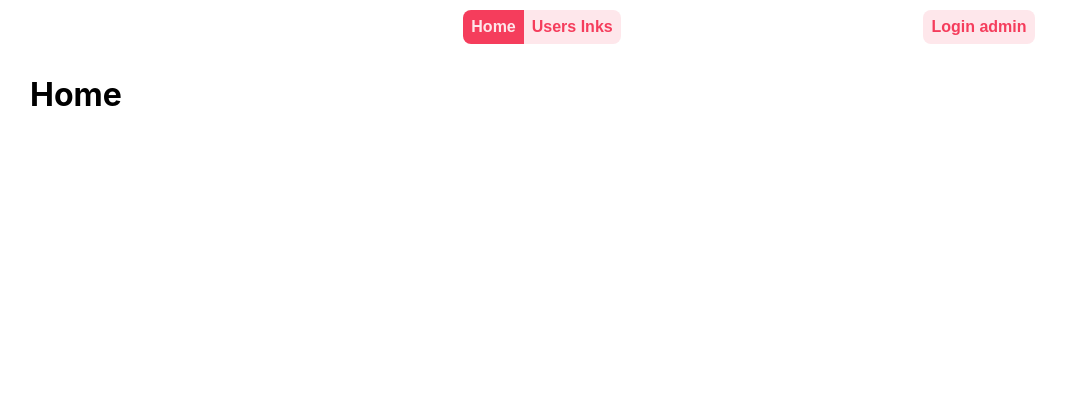
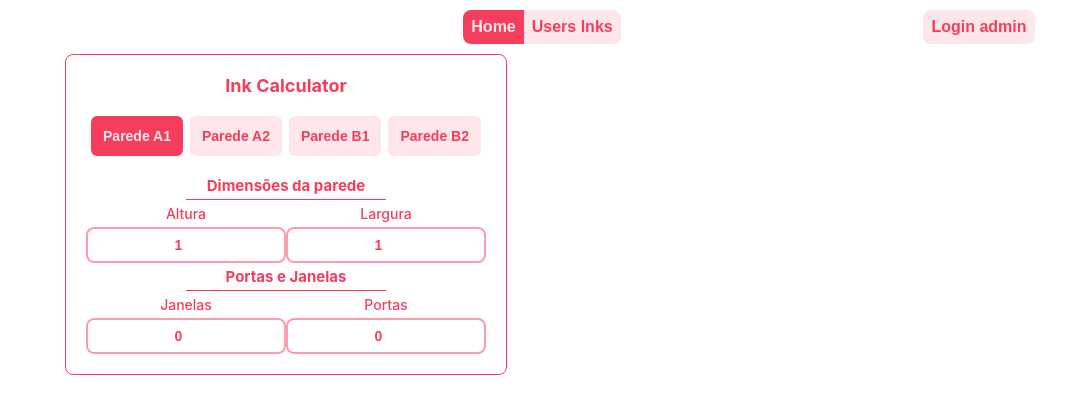
Before and after one commit to MuriloGon/dr-frontend, a React (Create React App) app: page / in a window 1280 px wide. Shown: the top 414 px of the page, without its empty margins (98-1164 px from the left). Built offline with nearby package versions, Linux system fonts and the light colour scheme.

Commit message:
refactor: refactor InkCalculator styles

```diff
--- a/src/components/InkCalculator/WallComputation.tsx
+++ b/src/components/InkCalculator/WallComputation.tsx
@@ -1,10 +1,9 @@
 import React, { FC } from 'react';
-import { Form } from '@styles/inkCalculator';
-import { Wall, WallComputation as WallCompType } from './_utils';
+import { Form, InputsContainer, InkH2 } from '@styles/inkCalculator';
+import { WallComputation as WallCompType } from './_utils';
 import InkInput from './InkInput';
 
 type Props = {
-  wallName: Wall;
   currentWall: WallCompType,
   setData: {
     setHeight: (height: number) => void,
@@ -14,18 +13,9 @@ type Props = {
   }
 };
 
-const WallComputation: FC<Props> = ({ wallName, currentWall, setData }) => {
-  const st = { display: 'grid', gridTemplateColumns: 'repeat(2, 1fr)', justifyItems: 'center' };
-  return (
-    <Form>
-      <div>
-        <h3 style={{ textAlign: 'center', margin: '5px 0' }}>
-          Parede
-          {' '}
-          {wallName}
-        </h3>
-        <div className="line" />
-        <div style={st}>
+const WallComputation: FC<Props> = ({ currentWall, setData }) => {
+  const WallInputs = () => (
+    <InputsContainer>
       <InkInput
         min={1}
         max={15}
@@ -40,27 +30,38 @@ const WallComputation: FC<Props> = ({ wallName, currentWall, setData }) => {
         name="Largura"
         onChange={({ target: { valueAsNumber } }) => setData.setWidth(valueAsNumber)}
       />
-        </div>
-      </div>
-      <div>
-        <h3 style={{ textAlign: 'center', margin: '5px 0' }}>Portas e Janelas</h3>
-        <div className="line" />
-        <div style={st}>
+    </InputsContainer>
+  );
+
+  const DoorsAndWindowsInputs = () => (
+    <InputsContainer>
       <InkInput
-            min={1}
-            max={15}
+        min={0}
+        max={100}
         value={currentWall.windows}
         name="Janelas"
         onChange={({ target: { valueAsNumber } }) => setData.setWindows(valueAsNumber)}
       />
       <InkInput
         min={1}
-            max={15}
+        max={100}
         value={currentWall.doors}
         name="Portas"
         onChange={({ target: { valueAsNumber } }) => setData.setDoors(valueAsNumber)}
       />
+    </InputsContainer>
+  );
+  return (
+    <Form>
+      <div>
+        <InkH2>Dimensões da parede</InkH2>
+        <div className="line" />
+        {WallInputs()}
       </div>
+      <div>
+        <InkH2>Portas e Janelas</InkH2>
+        <div className="line" />
+        {DoorsAndWindowsInputs()}
       </div>
     </Form>
   );
--- a/src/components/InkCalculator/WallSelection.tsx
+++ b/src/components/InkCalculator/WallSelection.tsx
@@ -1,5 +1,5 @@
 import React, { FC } from 'react';
-import { InkCalcWallButton } from '../../styles/inkCalculator';
+import { InkCalcWallButton, ButtonsContainer } from '@styles/inkCalculator';
 import { Wall } from './_utils';
 
 type Props = {
@@ -13,12 +13,12 @@ const WallSelection: FC<Props> = ({ currentSelected, onClick }) => {
     selected: currentSelected === selection,
   });
   return (
-    <div style={{ display: 'flex', justifyContent: 'space-evenly' }}>
+    <ButtonsContainer>
       <InkCalcWallButton {...eventsHandle(Wall.wallA1)}>Parede A1</InkCalcWallButton>
       <InkCalcWallButton {...eventsHandle(Wall.wallA2)}>Parede A2</InkCalcWallButton>
       <InkCalcWallButton {...eventsHandle(Wall.wallB1)}>Parede B1</InkCalcWallButton>
       <InkCalcWallButton {...eventsHandle(Wall.wallB2)}>Parede B2</InkCalcWallButton>
-    </div>
+    </ButtonsContainer>
   );
 };
 
--- a/src/components/InkCalculator/index.tsx
+++ b/src/components/InkCalculator/index.tsx
@@ -34,7 +34,6 @@ function InkCalculator() {
       <InkCalcTitle>Ink Calculator</InkCalcTitle>
       <WallSelection currentSelected={currentWall} onClick={setCurrentWall} />
       <WallComputation
-        wallName={currentWall}
         currentWall={walls[currentWall]}
         setData={setData}
       />
--- a/src/pages/Home.tsx
+++ b/src/pages/Home.tsx
@@ -1,8 +1,11 @@
 import React from 'react';
+import InkCalculator from '@components/InkCalculator';
 
 function Home() {
   return (
-    <h1>Home</h1>
+    <div style={{ display: 'grid', gridTemplateColumns: 'repeat(2, 1fr)' }}>
+      <InkCalculator />
+    </div>
   );
 }
 
--- a/src/styles/inkCalculator.tsx
+++ b/src/styles/inkCalculator.tsx
@@ -1,7 +1,10 @@
 import styled from 'styled-components';
 
 export const InkCalcContainer = styled.div`
+  margin-block: 10px;
+  margin: 0 auto;
   max-width: 100%;
+  box-sizing: border-box;
   border-radius: 8px;
   box-sizing: border-box;
   border: 1px solid ${({ theme: { primary } }) => primary};
@@ -15,6 +18,22 @@ export const InkCalcTitle = styled.h1`
   font-size: 18px;
   font-weight: 700;
   color: ${({ theme: { primary } }) => primary};
+`;
+
+export const InkH2 = styled.h2`
+  margin: 4px;
+  font-size: 15px;
+  text-align: center;
+`;
+
+export const ButtonsContainer = styled.div`
+  display: flex;
+  margin-block: 20px;
+  justify-content: space-evenly;
+  flex-flow: row wrap;
+  & > * {
+    margin-inline: 2px;
+  }
 `;
 
 export const InkCalcWallButton = styled.button<{ selected?: boolean }>`
@@ -39,8 +58,6 @@ export const InkCalcWallButton = styled.button<{ selected?: boolean }>`
 `;
 
 export const Form = styled.form`
-  margin-top: 10px;
-
   .line {
     height: 1px;
     margin-top: 0;
@@ -54,6 +71,7 @@ export const InkInputContainer = styled.label`
   display: flex;
   flex-flow: column nowrap;
   align-items: center;
+  font-size: 14px;
   min-width: 200px;
   max-width: 200px;
   span {
@@ -79,3 +97,9 @@ export const Input = styled.input`
     border: 2px solid ${({ theme }) => theme.primary};
   }
 `;
+
+export const InputsContainer = styled.div`
+  display: flex;
+  flex-flow: row wrap;
+  justify-content: center;
+`;
```
Also changed, not shown: src/components/InkCalculator/InkInput.tsx (+7 -1 lines). Lines whose indentation alone changed are shown as unchanged.
